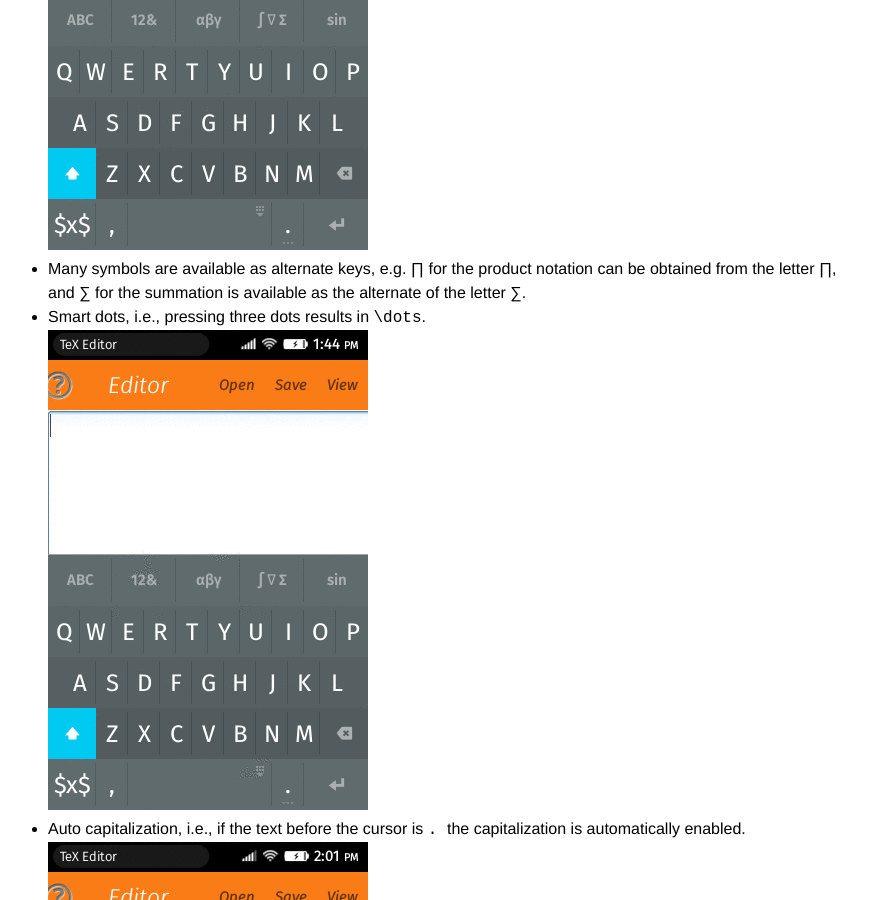
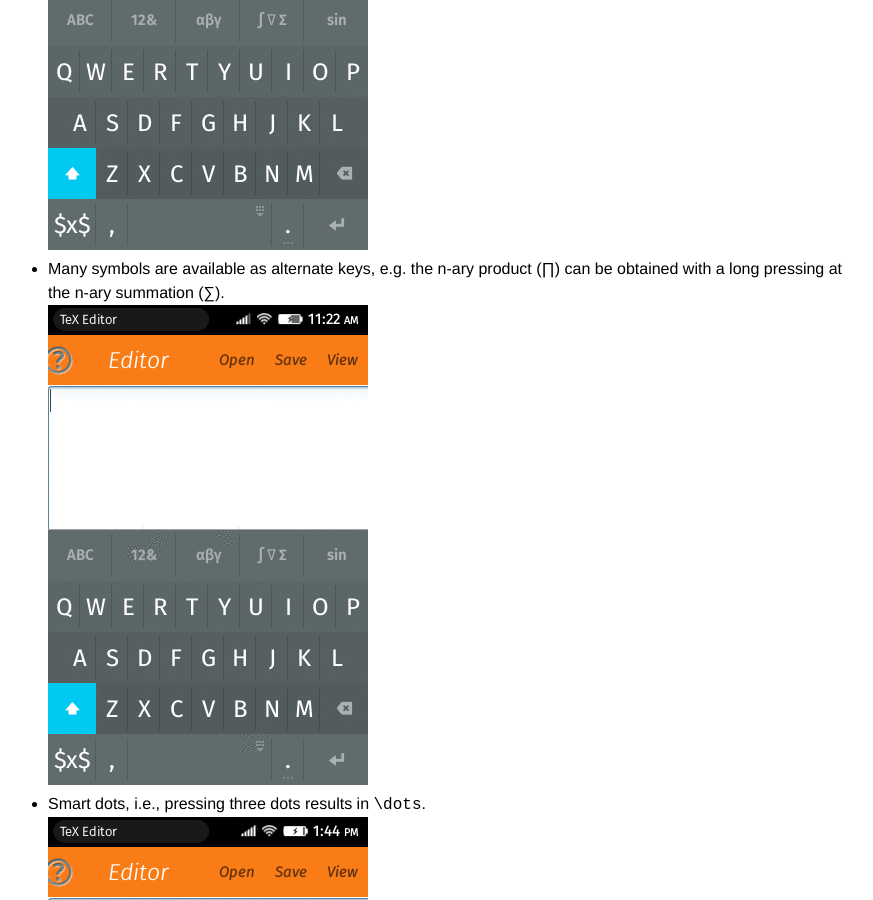
Before and after one commit to rgaiacs/gsoc2014, a Jekyll site: the page built from index.md, in a window 1280 px wide and 900 px high, scrolled down 515 px. Shown: the whole window, without its empty margins (192-1065 px from the left). Built offline with Jekyll 4.4.1, drawn with Linux system fonts in a browser that asks for light colours.

Commit message:
Make clear symbols alternate keys

```diff
--- a/index.md
+++ b/index.md
@@ -22,9 +22,11 @@ and you can install it from the
 
 <img class='hamachi' src="animation/styled-letters.gif">
 
-- Many symbols are available as alternate keys, e.g. ∏ for the product notation can be
-  obtained from the letter ∏, and ∑ for the summation is available as the
-  alternate of the letter ∑.
+- Many symbols are available as alternate keys, e.g. the n-ary product (∏) can be
+  obtained with a long pressing at the n-ary summation (∑).
+
+<img class='hamachi' src="animation/alternate.gif">
+
 - Smart dots, i.e., pressing three dots results in `\dots`.
 
 <img class='hamachi' src="animation/dots.gif">
```
Also changed, not shown: animation/alternate.gif (added), animation/alternate1.png (added), animation/alternate2.png (added), animation/alternate3.png (added), animation/alternate4.png (added), animation/alternate5.png (added), animation/alternate6.png (added), animation/alternate7.png (added), animation/alternate8.png (added), 1 other file.
